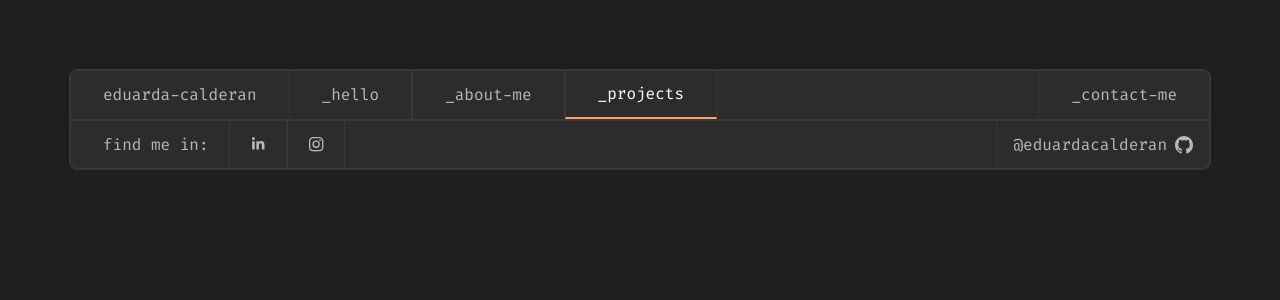
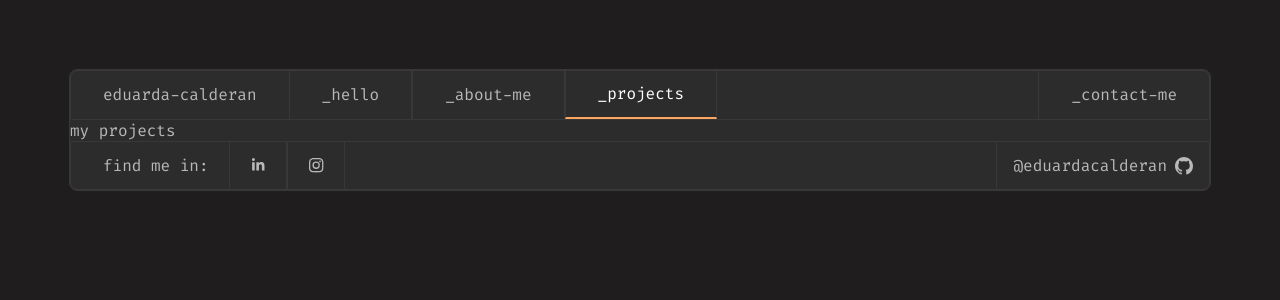
Before and after one commit to eduardacalderan/Portfolio-Eduarda-Calderan, a React (Create React App) app: page /projects in a window 1280 px wide. Shown: the top 300 px of the page. Built offline with nearby package versions, Linux system fonts and the light colour scheme.

Commit message:
new components => AboutMe, MyProjects and ContactMe

```diff
--- /dev/null
+++ b/src/components/AbouteMe/index.tsx
@@ -0,0 +1,7 @@
+export function AboutMe() {
+  return (
+    <>
+      <p>about me</p>
+    </>
+  );
+}
--- /dev/null
+++ b/src/components/ContactMe/index.tsx
@@ -0,0 +1,7 @@
+export function ContactMe() {
+  return (
+    <>
+      <p>contact me</p>
+    </>
+  );
+}
--- a/src/components/Footer/styles.ts
+++ b/src/components/Footer/styles.ts
@@ -45,7 +45,7 @@ export const Content = styled.div`
 
         font-size: 20px;
 
-        transition: all 0.4s;
+        transition: all 0.3s;
 
         @media (max-width: 1880px) {
           font-size: 90%;
--- /dev/null
+++ b/src/components/MyProjects/index.tsx
@@ -0,0 +1,7 @@
+export function MyProjects() {
+  return (
+    <>
+      <p>my projects</p>
+    </>
+  );
+}
--- a/src/routes/index.tsx
+++ b/src/routes/index.tsx
@@ -1,8 +1,11 @@
 /* eslint-disable import/extensions */
 import { BrowserRouter, Route, Routes } from "react-router-dom";
 
+import { AboutMe } from "../components/AbouteMe";
+import { ContactMe } from "../components/ContactMe";
 import { Header } from "../components/Header";
 import { Home } from "../components/Home";
+import { MyProjects } from "../components/MyProjects";
 
 export function MyRoutes() {
   return (
@@ -10,6 +13,9 @@ export function MyRoutes() {
       <Header />
       <Routes>
         <Route path="/" element={<Home />} />
+        <Route path="/about-me" element={<AboutMe />} />
+        <Route path="/projects" element={<MyProjects />} />
+        <Route path="/contact-me" element={<ContactMe />} />
       </Routes>
     </BrowserRouter>
   );
```
